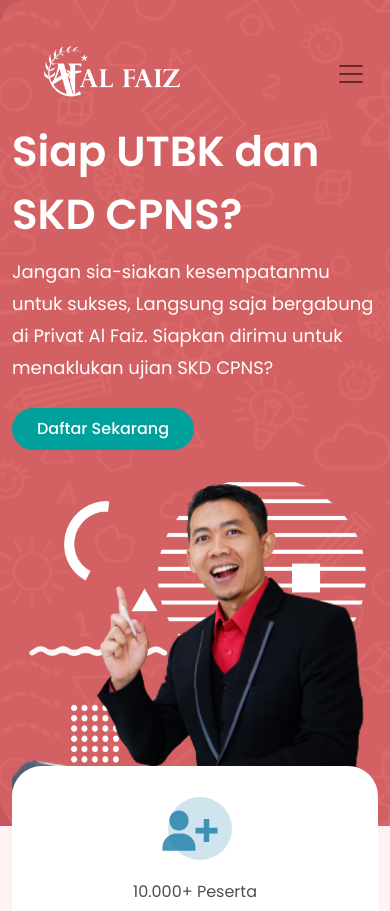
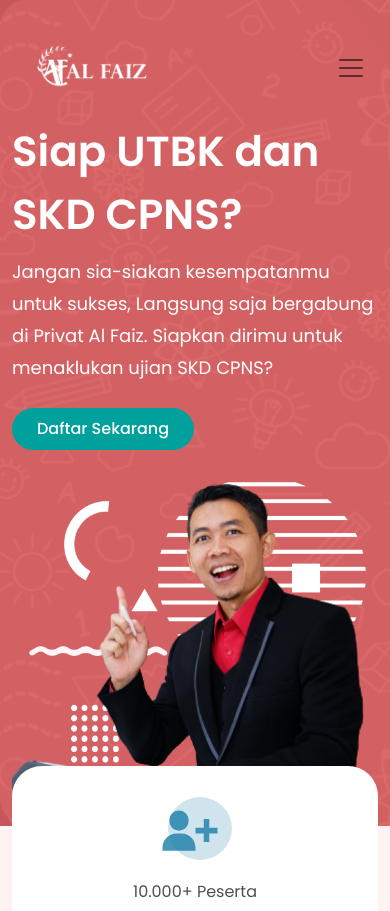
Before and after one commit to fiansyah31/privatalfaiz, a plain HTML site: page index.html in a window 390 px wide. Shown: the top 911 px of the page. Drawn offline with nearby package versions, Linux system fonts and the light colour scheme.

Commit message:
width brand

```diff
--- a/style.css
+++ b/style.css
@@ -593,4 +593,7 @@ body {
     .tiga {
         display: block;
     }
+    .navbar-brand img {
+        width: 160px;
+    }
 }
```
